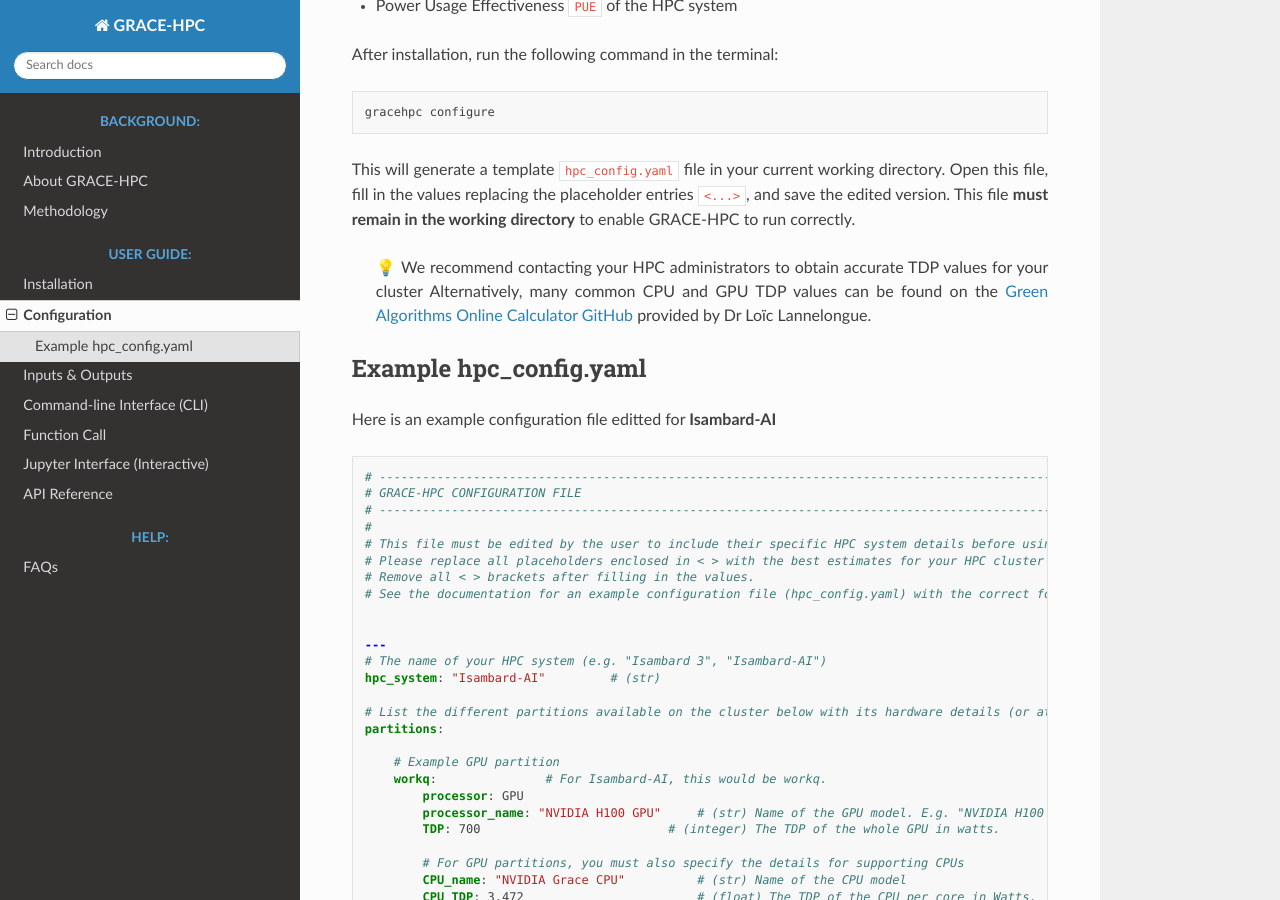
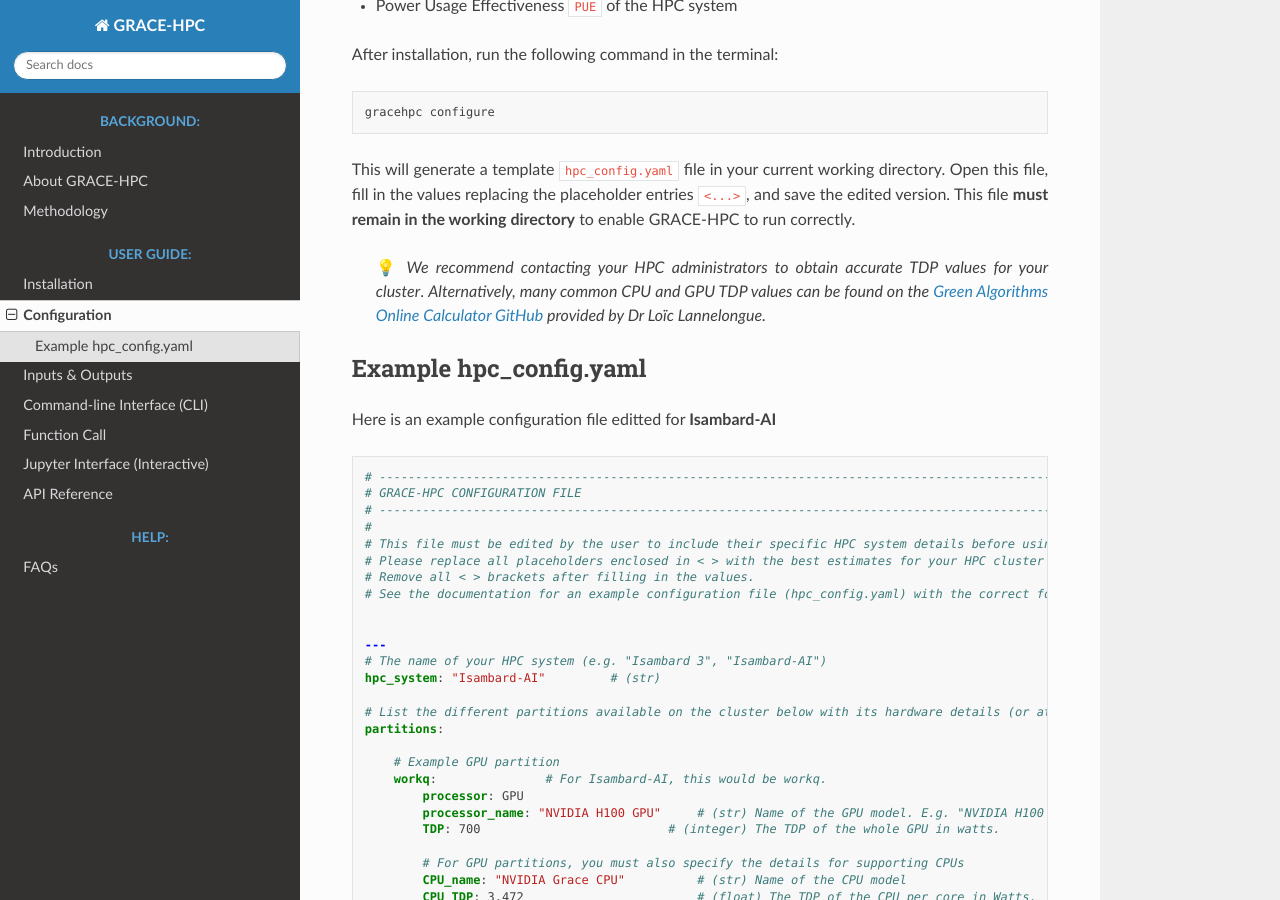
Before and after one commit to Elliot-Ayliffe/GRACE-HPC, a Sphinx documentation site: the page built from docs/configuration.md, in a window 1280 px wide and 900 px high, scrolled down 313 px. Built offline with Sphinx 7.4.7 and the Read the Docs theme 3.1.0, drawn with Linux system fonts in a browser that asks for light colours.

```diff
--- a/docs/configuration.md
+++ b/docs/configuration.md
@@ -18,8 +18,8 @@ Open this file, fill in the values replacing the placeholder entries `<...>`, an
 This file **must remain in the working directory** to enable GRACE-HPC to run correctly.
 
 
-> 💡 We recommend contacting your HPC administrators to obtain accurate TDP values for your cluster
-> Alternatively, many common CPU and GPU TDP values can be found on the [Green Algorithms Online Calculator GitHub](https://github.com/GreenAlgorithms/green-algorithms-tool/tree/master/data/latest) provided by Dr Loïc Lannelongue.
+> 💡 *We recommend contacting your HPC administrators to obtain accurate TDP values for your cluster*.
+> *Alternatively, many common CPU and GPU TDP values can be found on the [Green Algorithms Online Calculator GitHub](https://github.com/GreenAlgorithms/green-algorithms-tool/tree/master/data/latest) provided by Dr Loïc Lannelongue.*
 
 
 ## Example hpc_config.yaml
```
